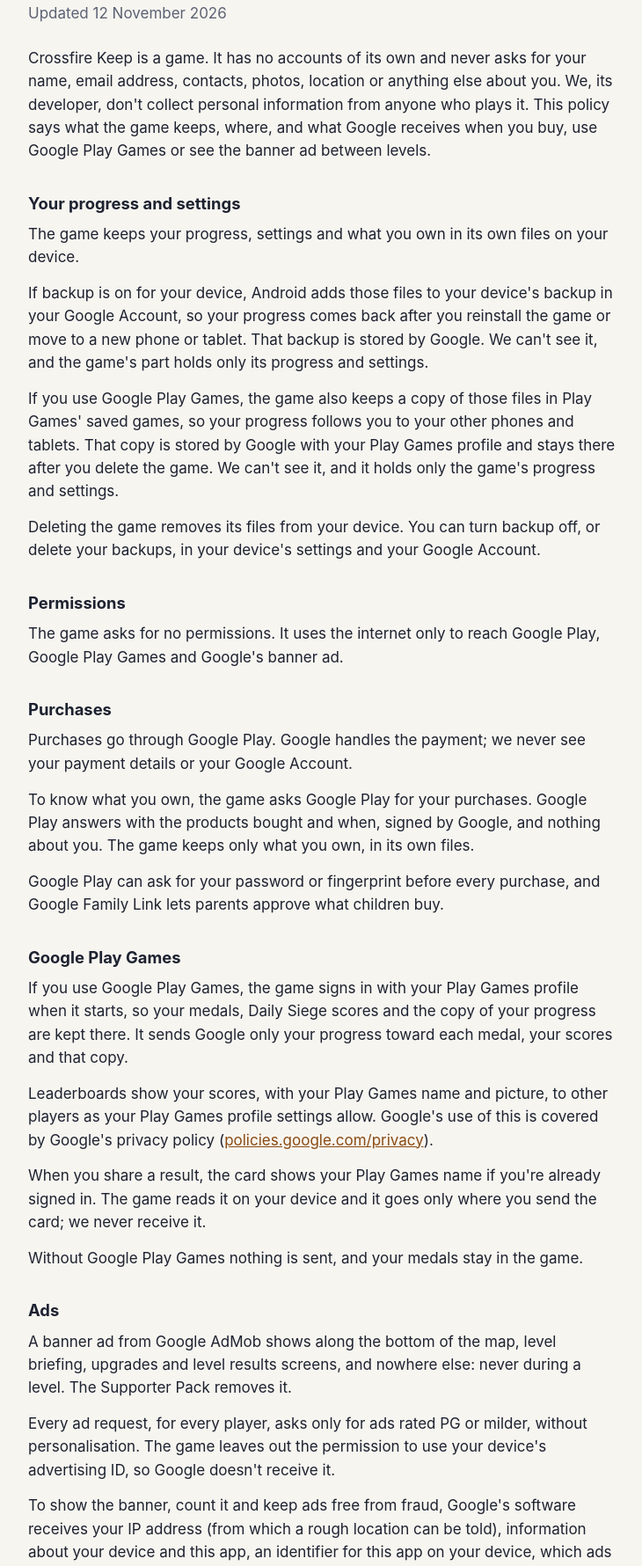
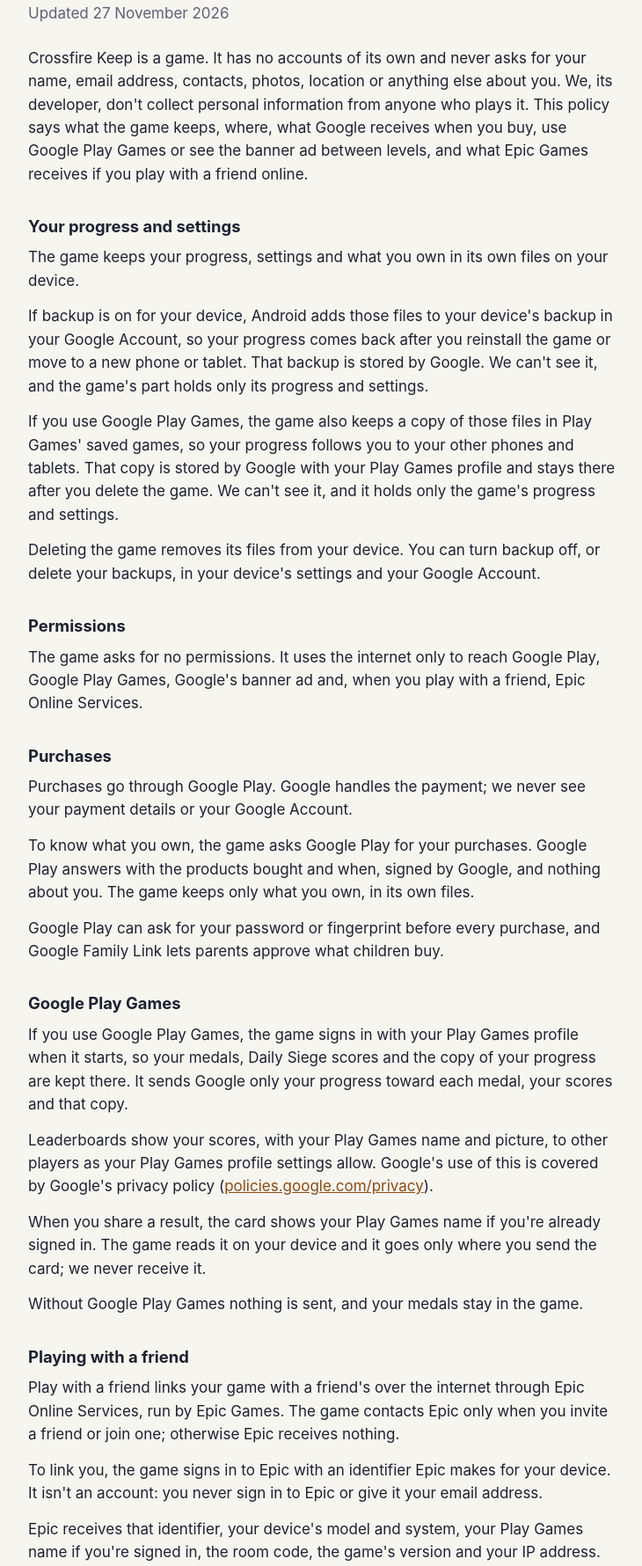
Before and after one commit to elin-git/elin-git.github.io, a plain HTML site: page crossfire-keep/android/privacy/index.html in a window 1280 px wide. Shown: the part 78-1858 px from the top of the page at 88% size, without its empty margins (272-1002 px from the left). Drawn offline with Linux system fonts and the light colour scheme.

Commit message:
Privacy: Epic gets your Game Center / Play Games name only if signed in (game PR 1148)

```diff
--- a/crossfire-keep/android/privacy/index.html
+++ b/crossfire-keep/android/privacy/index.html
@@ -19,15 +19,15 @@ a { color: var(--link); }
 <body>
 <main>
 <h1>Crossfire Keep Privacy Policy for Android</h1>
-<p class="updated">Updated 12 November 2026</p>
-<p>Crossfire Keep is a game. It has no accounts of its own and never asks for your name, email address, contacts, photos, location or anything else about you. We, its developer, don&apos;t collect personal information from anyone who plays it. This policy says what the game keeps, where, and what Google receives when you buy, use Google Play Games or see the banner ad between levels.</p>
+<p class="updated">Updated 27 November 2026</p>
+<p>Crossfire Keep is a game. It has no accounts of its own and never asks for your name, email address, contacts, photos, location or anything else about you. We, its developer, don&apos;t collect personal information from anyone who plays it. This policy says what the game keeps, where, what Google receives when you buy, use Google Play Games or see the banner ad between levels, and what Epic Games receives if you play with a friend online.</p>
 <h2>Your progress and settings</h2>
 <p>The game keeps your progress, settings and what you own in its own files on your device.</p>
 <p>If backup is on for your device, Android adds those files to your device&apos;s backup in your Google Account, so your progress comes back after you reinstall the game or move to a new phone or tablet. That backup is stored by Google. We can&apos;t see it, and the game&apos;s part holds only its progress and settings.</p>
 <p>If you use Google Play Games, the game also keeps a copy of those files in Play Games&apos; saved games, so your progress follows you to your other phones and tablets. That copy is stored by Google with your Play Games profile and stays there after you delete the game. We can&apos;t see it, and it holds only the game&apos;s progress and settings.</p>
 <p>Deleting the game removes its files from your device. You can turn backup off, or delete your backups, in your device&apos;s settings and your Google Account.</p>
 <h2>Permissions</h2>
-<p>The game asks for no permissions. It uses the internet only to reach Google Play, Google Play Games and Google&apos;s banner ad.</p>
+<p>The game asks for no permissions. It uses the internet only to reach Google Play, Google Play Games, Google&apos;s banner ad and, when you play with a friend, Epic Online Services.</p>
 <h2>Purchases</h2>
 <p>Purchases go through Google Play. Google handles the payment; we never see your payment details or your Google Account.</p>
 <p>To know what you own, the game asks Google Play for your purchases. Google Play answers with the products bought and when, signed by Google, and nothing about you. The game keeps only what you own, in its own files.</p>
@@ -37,6 +37,12 @@ a { color: var(--link); }
 <p>Leaderboards show your scores, with your Play Games name and picture, to other players as your Play Games profile settings allow. Google&apos;s use of this is covered by Google&apos;s privacy policy (<a href="https://policies.google.com/privacy">policies.google.com/privacy</a>).</p>
 <p>When you share a result, the card shows your Play Games name if you&apos;re already signed in. The game reads it on your device and it goes only where you send the card; we never receive it.</p>
 <p>Without Google Play Games nothing is sent, and your medals stay in the game.</p>
+<h2>Playing with a friend</h2>
+<p>Play with a friend links your game with a friend&apos;s over the internet through Epic Online Services, run by Epic Games. The game contacts Epic only when you invite a friend or join one; otherwise Epic receives nothing.</p>
+<p>To link you, the game signs in to Epic with an identifier Epic makes for your device. It isn&apos;t an account: you never sign in to Epic or give it your email address.</p>
+<p>Epic receives that identifier, your device&apos;s model and system, your Play Games name if you&apos;re signed in, the room code, the game&apos;s version and your IP address.</p>
+<p>While you play together, the two games send each other what happens in the level: where you are and what you do, what you build, your finishes and Supporter patch, and your name, which your friend sees over your soldier. It goes encrypted, straight between the devices or, when they can&apos;t reach each other, through Epic&apos;s servers. There&apos;s no chat.</p>
+<p>Epic&apos;s software also tells Epic how online play is used and how well it runs. Epic&apos;s use of all this is covered by Epic&apos;s privacy policy (<a href="https://epicgames.com/site/privacypolicy">epicgames.com/site/privacypolicy</a>).</p>
 <h2>Ads</h2>
 <p>A banner ad from Google AdMob shows along the bottom of the map, level briefing, upgrades and level results screens, and nowhere else: never during a level. The Supporter Pack removes it.</p>
 <p>Every ad request, for every player, asks only for ads rated PG or milder, without personalisation. The game leaves out the permission to use your device&apos;s advertising ID, so Google doesn&apos;t receive it.</p>
@@ -44,6 +50,7 @@ a { color: var(--link); }
 <p>The billboards, signs, big screens and blimps inside the levels show ads built into the game. They don&apos;t send anything anywhere.</p>
 <h2>Children</h2>
 <p>We don&apos;t knowingly collect personal information from anyone, including children under 13. The game is for ages 13 and up, its ads are never personalised, and every purchase goes through Google Play, where purchase authentication and Family Link apply.</p>
+<p>Online play links you only with the friend you share a room code with, and has no chat.</p>
 <h2>Crash reports</h2>
 <p>If you choose to share usage and diagnostics data with Google on your device, Google Play sends us crash reports and statistics about how the game runs, which don&apos;t identify you. That sharing is Google&apos;s and is covered by Google&apos;s privacy policy.</p>
 <h2>Writing to us</h2>
@@ -51,6 +58,7 @@ a { color: var(--link); }
 <h2>Your choices and rights</h2>
 <p>We hold no personal information about you, so there&apos;s nothing for us to give you a copy of or delete. We don&apos;t sell or share personal information.</p>
 <p>You can turn off your device&apos;s backup, and play without Google Play Games. For what Google receives, see Google&apos;s privacy policy above.</p>
+<p>Playing with a friend online is up to you. For what Epic Games receives, see Epic&apos;s privacy policy above; to ask for it to be deleted, write to us and we&apos;ll pass your request on to Epic.</p>
 <h2>Changes to this policy</h2>
 <p>If what the game keeps or shares changes, we&apos;ll update this policy, its date and the copy in the game before the update that changes it.</p>
 <h2>Contact</h2>
```
Also changed, not shown: crossfire-keep/privacy/index.html (+10 -2 lines).
